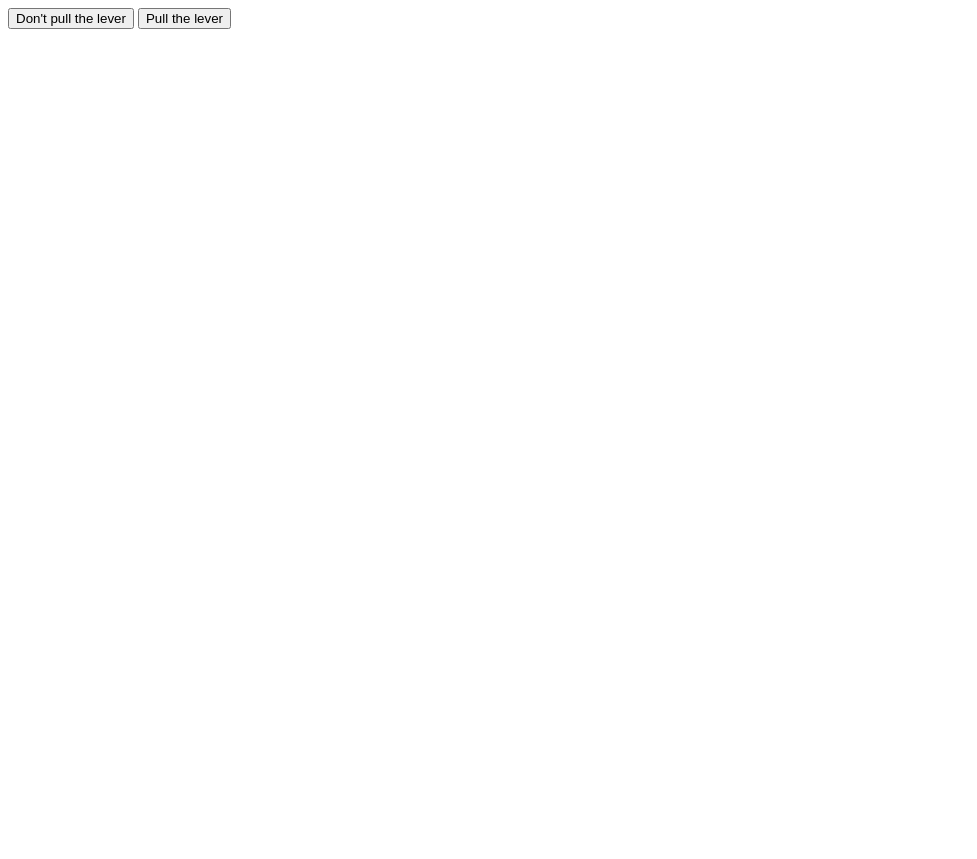
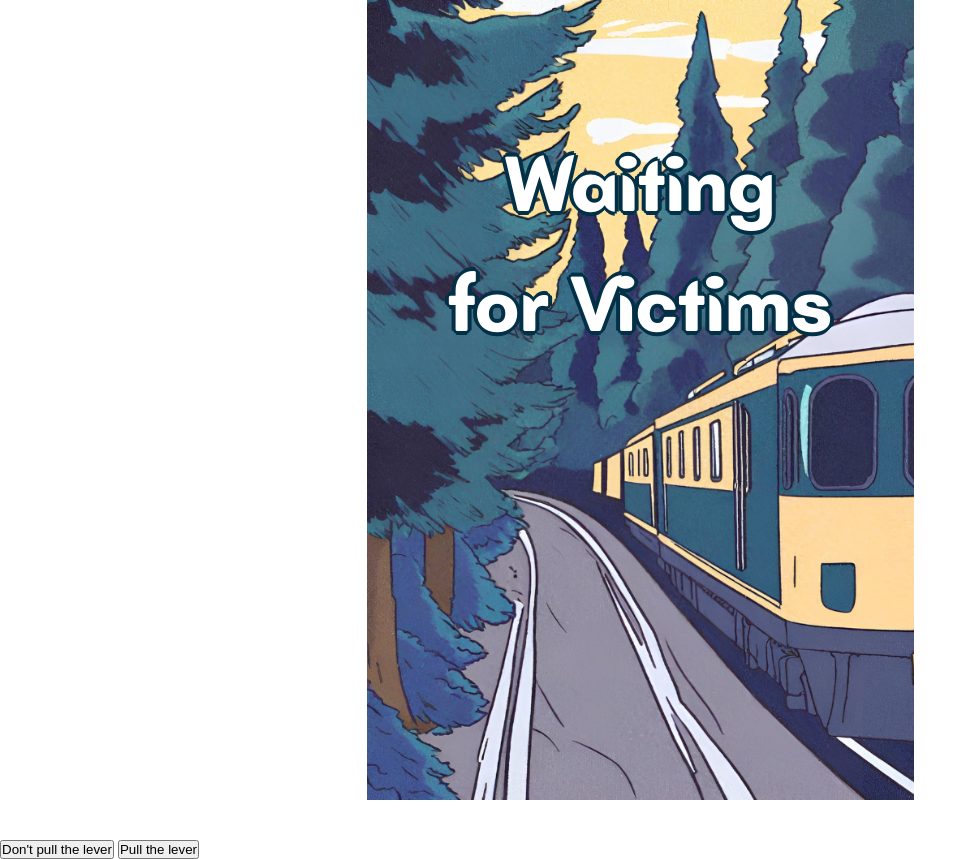
Before and after one commit to ianvivi13/Hacks-2023, a plain HTML site: page src/components/client.html in a window 1280 px wide. Shown: the whole page, without its empty margins (0-977 px from the left). Before the commit the page ends 800 px from the top, so only its background shows below. Drawn offline with Linux system fonts and the light colour scheme.

Commit message:
Happy paths and css

```diff
--- a/src/components/client.html
+++ b/src/components/client.html
@@ -3,9 +3,16 @@
     <head>
         <meta charset="UTF-8">
         <title>User</title>
-        <link rel="icon" type="image/x-icon" href="../assets/favicon.ico" />
+        <link rel="stylesheet" href="./style/client.css"/>
+        <link rel="icon" type="image/x-icon" href="../assets/favicon.ico"/>
         <script src="javascript/client.js"></script>
     </head>
+    <header id="header__container">
+        <div id="header__text">
+        <h1 class="header__container__head" id="header__waiting">Waiting</h1>
+        <h1 class="header__container__head" id="header__victim" >for Victims<span class="loading"></span></h1>
+        </div>
+    </header>
     <body onload="waitForAdmin()">
         <button id="no-lever-button" onclick="incNoLever()">Don't pull the lever</button>
         <button id="lever-button" onclick="incLever()">Pull the lever</button>
--- /dev/null
+++ b/src/components/style/client.css
@@ -0,0 +1,111 @@
+@font-face {
+    font-family: 'Gagabin';
+    src: url("../../../src/assets/font/Batangas Bold 700.otf") format('truetype');
+}
+
+:root {
+    --primary-color: #8ECAE6;
+    --secondary-color: #023047;
+    --tertiary-color: #ffffff;
+    --quaternary-color: #fff;
+    --quinary-color: #000;
+    --senary-color: #fff;
+    --septenary-color: #000;
+}
+
+*,
+*::after,
+*::before {
+    margin: 0;
+    padding: 0;
+    box-sizing: inherit;
+    outline: 0;
+}
+
+html,
+body {
+    height: 100vh;
+    width: 100%;
+    margin: 0;
+    padding: 0;
+}
+
+body {
+    position: absolute;
+    background-image: url('../../assets/Waiting_Screen_Backdrop.png');
+    z-index: 1;
+    background-repeat: no-repeat;
+    background-size: contain;
+    background-position: center;
+    overflow: hidden;
+}
+
+/* CSS for styling the layout */
+.container {
+    width: 80%;
+    margin: 0 auto;
+    padding: 20px;
+    border-radius: 5px;
+}
+
+#header__container:not(#header__container__head) {
+   /* background-color: white;
+    z-index: 2;
+    opacity: 0.1;*/
+}
+
+#header__container {
+
+    width: 40%;
+    height: 100%;
+    margin: 0 auto;
+    padding: 20px;
+    border-radius: 5px;
+}
+
+.header__container__head {
+    font-family: 'Gagabin', serif;
+    font-size: 5rem;
+    margin-top: 1rem;
+    font-weight: bold;
+    justify-content: center;
+    align-items: center;
+    display: flex;
+    text-align: center; /* Center the text horizontally */
+    line-height: 1.3; /* Center the text vertically within the header */
+    color: var(--tertiary-color);
+    text-shadow: 4px 0 var(--secondary-color), -4px 0 var(--secondary-color),
+    0 4px var(--secondary-color), 0 -4px var(--secondary-color),
+    2px 2px var(--secondary-color), -2px -2px var(--secondary-color),
+    2px -2px var(--secondary-color), -2px 2px var(--secondary-color);
+    /* Add horizontal padding to create space for the ellipsis animation */
+    padding: 0 25px;
+}
+
+#header__waiting {
+    padding-top: 6rem;
+}
+/* CSS for styling the layout */
+
+.loading:after {
+    overflow: hidden;
+    display: inline-block;
+    vertical-align: bottom;
+    -webkit-animation: ellipsis steps(4, end) 1200ms infinite;
+    animation: ellipsis steps(4, end) 1200ms infinite;
+    content: "\2026";
+    /* ascii code for the ellipsis character */
+    width: 0;
+}
+
+@keyframes ellipsis {
+    to {
+        width: 6rem;
+    }
+}
+
+@-webkit-keyframes ellipsis {
+    to {
+        width: 6rem;
+    }
+}
--- a/src/components/style/view.css
+++ b/src/components/style/view.css
@@ -29,7 +29,7 @@ body {
 }
 
 body {
-    background-image: url('../../assets/background.png');
+    background-image: url('../../assets/QR_Code_Backdrop.png');
     background-repeat: no-repeat;
     background-size: cover;
     background-position: center;
```
Also changed, not shown: src/components/waiting.html (deleted, +0 -18 lines), src/assets/Waiting_Screen_Backdrop.png (added), src/assets/font/Batangas Bold 700.otf (added), src/components/style/waiting.css (deleted).
